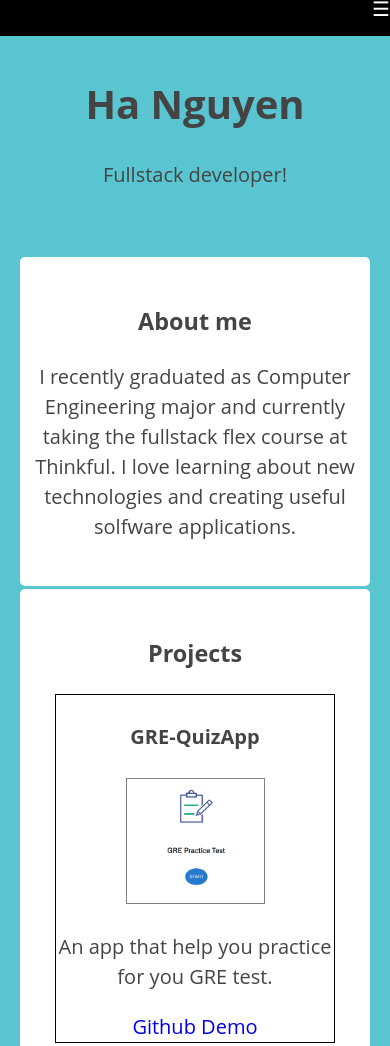
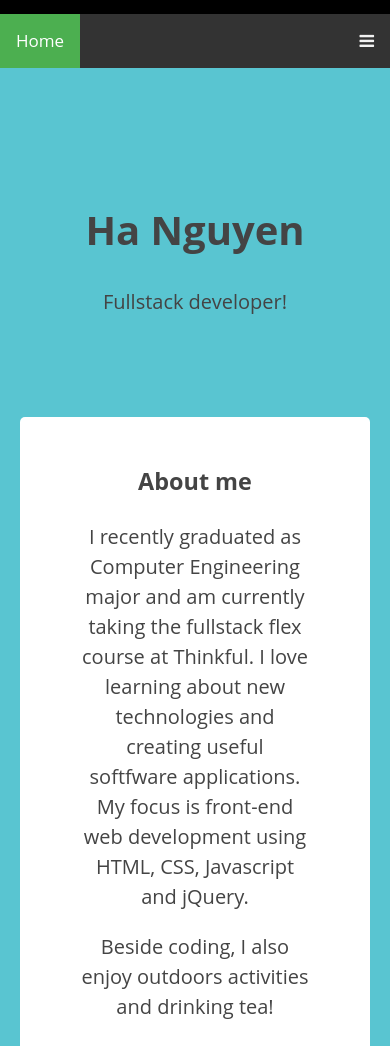
Before and after one commit to HaNguyen0096/portfolio, a plain HTML site: page index.html in a window 390 px wide. Shown: the top 1046 px of the page. Drawn offline with nearby package versions, Linux system fonts and the light colour scheme.

Commit message:
make navbar responsive

```diff
--- a/index.html
+++ b/index.html
@@ -7,15 +7,19 @@
     <link rel="stylesheet" type="text/css" href="main.css">
     <script src="https://ajax.googleapis.com/ajax/libs/jquery/3.2.1/jquery.min.js"></script>
     <script src="index.js"></script>
+    <link rel="stylesheet" href="https://cdnjs.cloudflare.com/ajax/libs/font-awesome/4.7.0/css/font-awesome.min.css">
 </head>
 <body>
     <nav role="navigation">
-        <div class="hamburger">&#9776;</div>
-		<ul class="menu">
-			<li><a class="jumper" href="#aboutMe">About me</a></li>
-			<li><a class="jumper" href="#projects">Projects</a></li>
-			<li><a class="jumper" href="#contact">Contacts</a></li>
-		</ul>
+        <div class="topnav" id="myTopnav">
+            <a href="#home" class="active">Home</a>
+		    <a class="jumper" href="#aboutMe">About me</a>
+			<a class="jumper" href="#projects">Projects</a>
+            <a class="jumper" href="#contact">Contacts</a>
+            <a href="javascript:void(0);" class="icon" onclick="myFunction()">
+                <i class="fa fa-bars"></i>
+            </a>
+        </div>
     </nav>
     <main role="main">
         <header role="banner">
@@ -25,8 +29,10 @@
 
         <section id="aboutMe">
             <h3>About me</h3>
-            <p>I recently graduated as Computer Engineering major and currently taking the fullstack flex course at Thinkful. I love learning about
-                new technologies and creating useful solfware applications.</p>
+            <p>I recently graduated as Computer Engineering major and am currently taking the fullstack flex course at Thinkful.
+                I love learning about new technologies and creating useful softfware applications. My focus is front-end web development using
+                HTML, CSS, Javascript and jQuery.</p>
+            <p>Beside coding, I also enjoy outdoors activities and drinking tea!</p>
         </section>
 
         <section id="projects">
@@ -35,8 +41,8 @@
                     <h4>GRE-QuizApp</h4>
                     <img class="projectImg" src="quizApp.png" alt="quizApp">
                     <p>An app that help you practice for you GRE test.</p>
-                    <a href="https://github.com/HaNguyen0096/GREtest-QuizApp">Github</a>
-                    <a href="https://hanguyen0096.github.io/GREtest-QuizApp/">Demo</a>
+                    <a target="_blank" href="https://github.com/HaNguyen0096/GREtest-QuizApp">Github</a>
+                    <a target="_blank" href="https://hanguyen0096.github.io/GREtest-QuizApp/">Demo</a>
                 </div>
         </section>
 
--- a/index.js
+++ b/index.js
@@ -1,9 +1,18 @@
 $(".jumper").on("click", function( e ) {
 
-    //e.preventDefault();
+    e.preventDefault();
 
     $("body, html").animate({
         scrollTop: $( $(this).attr('href') ).offset().top
     }, 10);
 
 });
+
+function myFunction() {
+    var x = document.getElementById("myTopnav");
+    if (x.className === "topnav") {
+      x.className += " responsive";
+    } else {
+      x.className = "topnav";
+    }
+  }
--- a/main.css
+++ b/main.css
@@ -14,22 +14,6 @@
 
   li {
     list-style: none;
-  }
-
-  .hamburger{
-    color: white;
-    text-align: right;
-    margin-top: -10px;
-  }
-
-  nav li{
-    font-size: 16px;
-    display: none;
-    color: white;
-  }
-
-  nav a{
-    color: white;
   }
 
   a {
@@ -65,6 +49,8 @@
     height: 36px;
     text-align: right;
     color: white;
+    padding-top: 14px;
+    padding-bottom: 14px;
   }
 
   section{
@@ -88,11 +74,21 @@
   }
 
   header {
-    padding: 12% 0;
+    padding:-40px;
+    padding: 0;
+    margin-top: 200px;
+    margin-bottom: 100px;
   }
 
+  #aboutMe p{
+    width: 65%;
+    margin-left: auto;
+    margin-right: auto;
+  }
 
-
+  #contact ul{
+    padding: 0;
+  }
 
   @media screen and (min-width: 600px) {
     .hamburger{
@@ -113,3 +109,61 @@
       margin-right: 40px;
     }
   }
+
+
+
+
+/* Add a black background color to the top navigation */
+.topnav {
+  background-color: #333;
+  overflow: hidden;
+}
+
+/* Style the links inside the navigation bar */
+.topnav a {
+  float: left;
+  display: block;
+  color: #f2f2f2;
+  text-align: center;
+  padding: 14px 16px;
+  text-decoration: none;
+  font-size: 17px;
+}
+
+/* Change the color of links on hover */
+.topnav a:hover {
+  background-color: #ddd;
+  color: black;
+}
+
+/* Add an active class to highlight the current page */
+.topnav a.active {
+  background-color: #4CAF50;
+  color: white;
+}
+
+/* Hide the link that should open and close the topnav on small screens */
+.topnav .icon {
+  display: none;
+}
+
+
+  /* The "responsive" class is added to the topnav with JavaScript when the user clicks on the icon. This class makes the topnav look good on small screens (display the links vertically instead of horizontally) */
+  @media screen and (max-width: 600px) {
+    .topnav a:not(:first-child) {display: none;}
+    .topnav a.icon {
+      float: right;
+      display: block;
+    }
+    .topnav.responsive {position: relative;}
+    .topnav.responsive a.icon {
+      position: absolute;
+      right: 0;
+      top: 0;
+    }
+    .topnav.responsive a {
+      float: none;
+      display: block;
+      text-align: left;
+    }
+  }
```
